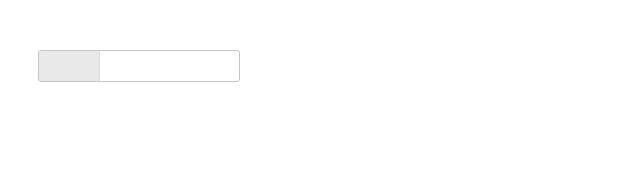
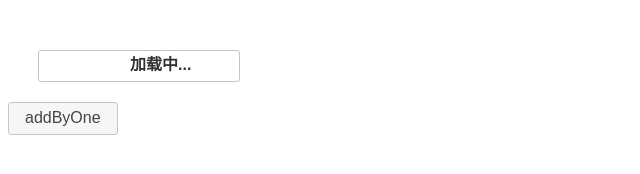
Before and after one commit to jufengliushao/jQueryUI-JSRealiztion, a plain HTML site: page Progressbar.html in a window 1280 px wide. Shown: the whole page, without its empty margins (0-640 px from the left). Drawn offline with Linux system fonts and the light colour scheme.

Commit message:
add progressbar value

```diff
--- a/Progressbar.html
+++ b/Progressbar.html
@@ -10,6 +10,7 @@
     <link type="text/css" rel="stylesheet" href="css/Progressbar.css">
 </head>
 <body>
-    <div id="progressbar"></div>
+    <div id="progressbar"><p class="progress-label">加载中...</p></div>
+    <button id="btn">addByOne</button>
 </body>
 </html>
--- a/css/Progressbar.css
+++ b/css/Progressbar.css
@@ -4,3 +4,13 @@
     margin-top: 50px;
     margin-left: 30px;
 }
+.progress-label {
+    position: absolute;
+    left: 130px;
+    top: 35px;
+    font-weight: bold;
+    text-shadow: 1px 1px 0 #fff;
+}
+#btn{
+    margin-top: 20px;
+}
--- a/js/Progressbar.js
+++ b/js/Progressbar.js
@@ -1,9 +1,29 @@
 /**
  * Created by cnlive-lsf-doc on 2017/2/21.
  */
+var current = 0;
 $(document).ready(function () {
     $("#progressbar").progressbar({
-        value: 30,
-        max: 100
+        value: current,
+        max: 100,
+        change: changeValue,
+        complete: valueComplete
     });
+    $("#btn").button();
+    $("#btn").on("click", addCurrent);
 });
+
+function changeValue() {
+    $(".progress-label").html($("#progressbar").progressbar("value")+"%");
+}
+
+function valueComplete() {
+    $(".progress-label").html("加载完成")
+}
+
+function addCurrent() {
+    current += 50;
+    $("#progressbar").progressbar({
+        value: current
+    });
+}
```
